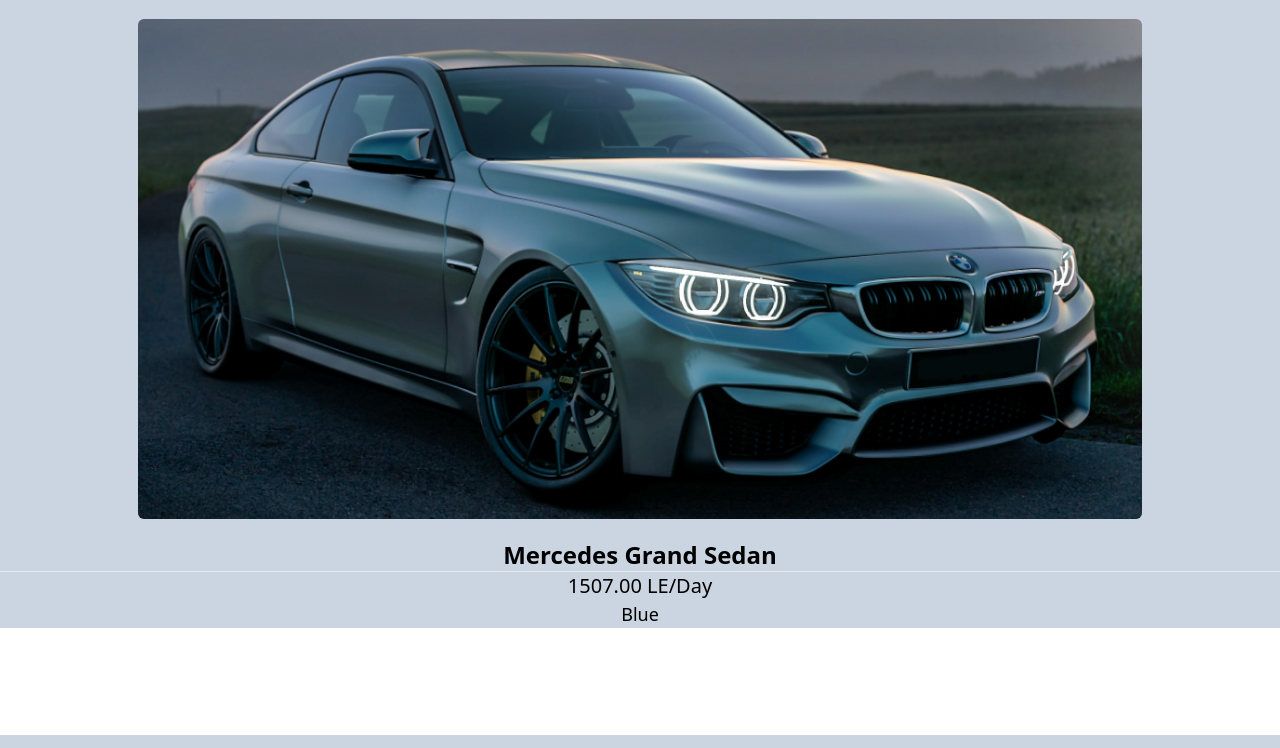
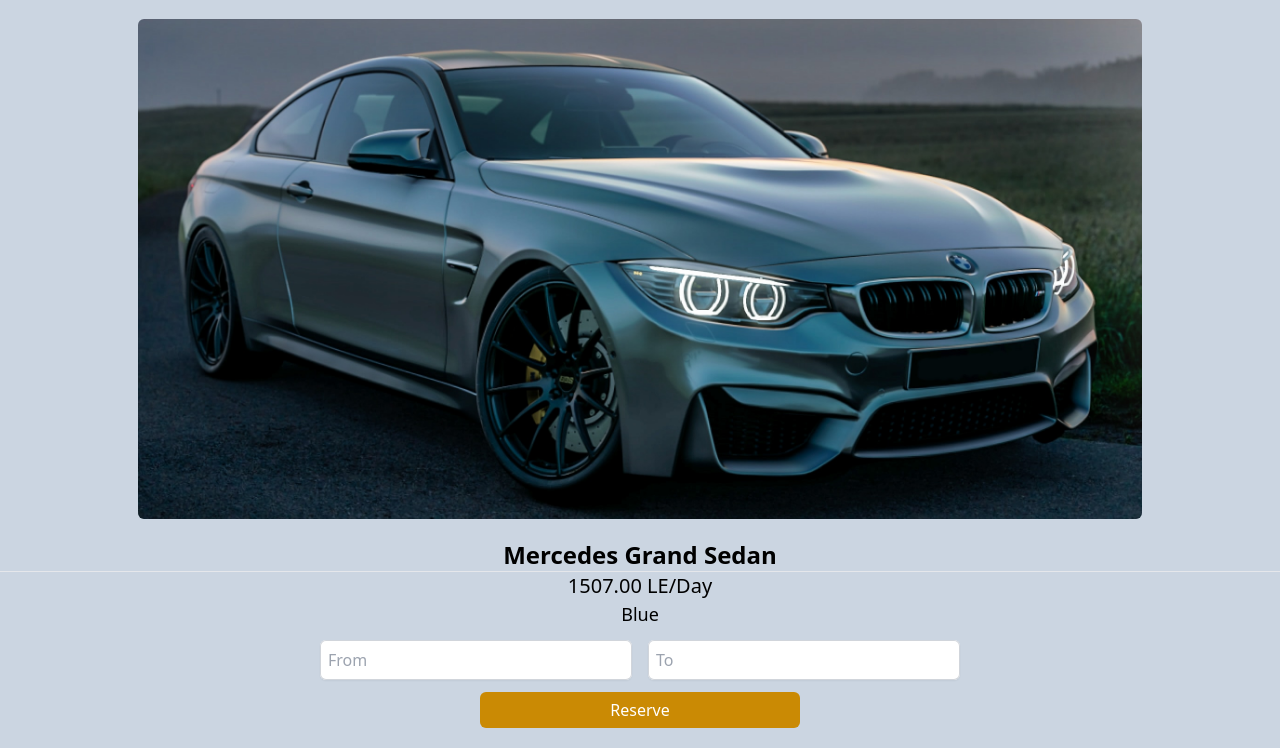
Before and after one commit to YasmineAfifi/new_django, a Django app: page /carDetails/2 in a window 1280 px wide. Shown: the part 65-813 px from the top of the page. Run offline with Django 4.2, Linux system fonts and the light colour scheme; data comes from the database, SQL or seed files in the repository.

Commit message:
details page created

```diff
--- a/car_project/car_rent/static/css/output.css
+++ b/car_project/car_rent/static/css/output.css
@@ -668,6 +672,26 @@
   margin-bottom: 1.25rem;
 }
 
+.mx-3 {
+  margin-left: 0.75rem;
+  margin-right: 0.75rem;
+}
+
+.mx-5 {
+  margin-left: 1.25rem;
+  margin-right: 1.25rem;
+}
+
+.mx-6 {
+  margin-left: 1.5rem;
+  margin-right: 1.5rem;
+}
+
+.mx-4 {
+  margin-left: 1rem;
+  margin-right: 1rem;
+}
+
 .mr-\[30px\] {
   margin-right: 30px;
 }
@@ -800,6 +828,14 @@
   width: 80%;
 }
 
+.w-\[100px\] {
+  width: 100px;
+}
+
+.w-1\/4 {
+  width: 25%;
+}
+
 .min-w-\[360px\] {
   min-width: 360px;
 }
@@ -1075,6 +1142,18 @@
 
 .py-8 {
   padding-top: 2rem;
+  padding-bottom: 2rem;
+}
+
+.ps-2 {
+  padding-inline-start: 0.5rem;
+}
+
+.pb-5 {
+  padding-bottom: 1.25rem;
+}
+
+.pb-8 {
   padding-bottom: 2rem;
 }
 
--- a/car_project/car_rent/templates/cars/carDetails.html
+++ b/car_project/car_rent/templates/cars/carDetails.html
@@ -6,8 +6,6 @@
 
  {%include 'layouts/navbar.html'%}
 
-<div >
-  <div >
       <div class="bg-slate-300 h-full">
 
         <div class="flex justify-center px-3" >
@@ -15,6 +13,11 @@
         </div>
 
         <div class="text-center">
+          <form action="/reserve" method="post" id="reserveForm">
+            <input type="hidden" name="brand" value={{car.brand}}>
+            <input type="hidden" name="price" value={{car.price}}>
+            <input type="hidden" name="color" value={{car.color}}>
+
             <p class="text-2xl font-bold">{{details.brand}}</p>
             <hr>
             <div >
@@ -23,7 +26,46 @@
             </div>
 
       </div>
+
+
+    <div class="flex justify-center">
+
+      <div class=" grid grid-cols-2  gap-4 my-3 mx-3 w-1/2">
+        <div >
+        <input placeholder="From" type="text" class="registerInputs" name="dateFrom" id="dateFrom" onfocus="this.type='date'" onblur="this.type='text'">
+        <span id="dateFromError" class="Error"></span>
+
+        </div>
+        <div>
+         <input placeholder="To" type="text"  class="registerInputs" name="dateTo" id="dateTo" onfocus="this.type='date'" onblur="this.type='text'">
+         <span id="dateToError" class="Error"></span>
+
+        </div>
+
+      </div>
+
+
+
+
     </div>
-  </div>
+    <div class="text-center pb-5">
+      <button type="submit" class=" w-1/4 bg-yellow-600 py-1.5 rounded-md text-white">Reserve</button>
+    </div>
+  </form>
+
+</div>
+
+
+
+
+
+
+
+
+
+
+
+
+
 
   {% endblock main %}
```
Also changed, not shown: other parts of car_project/car_rent/static/css/output.css (+47 -0 lines).
